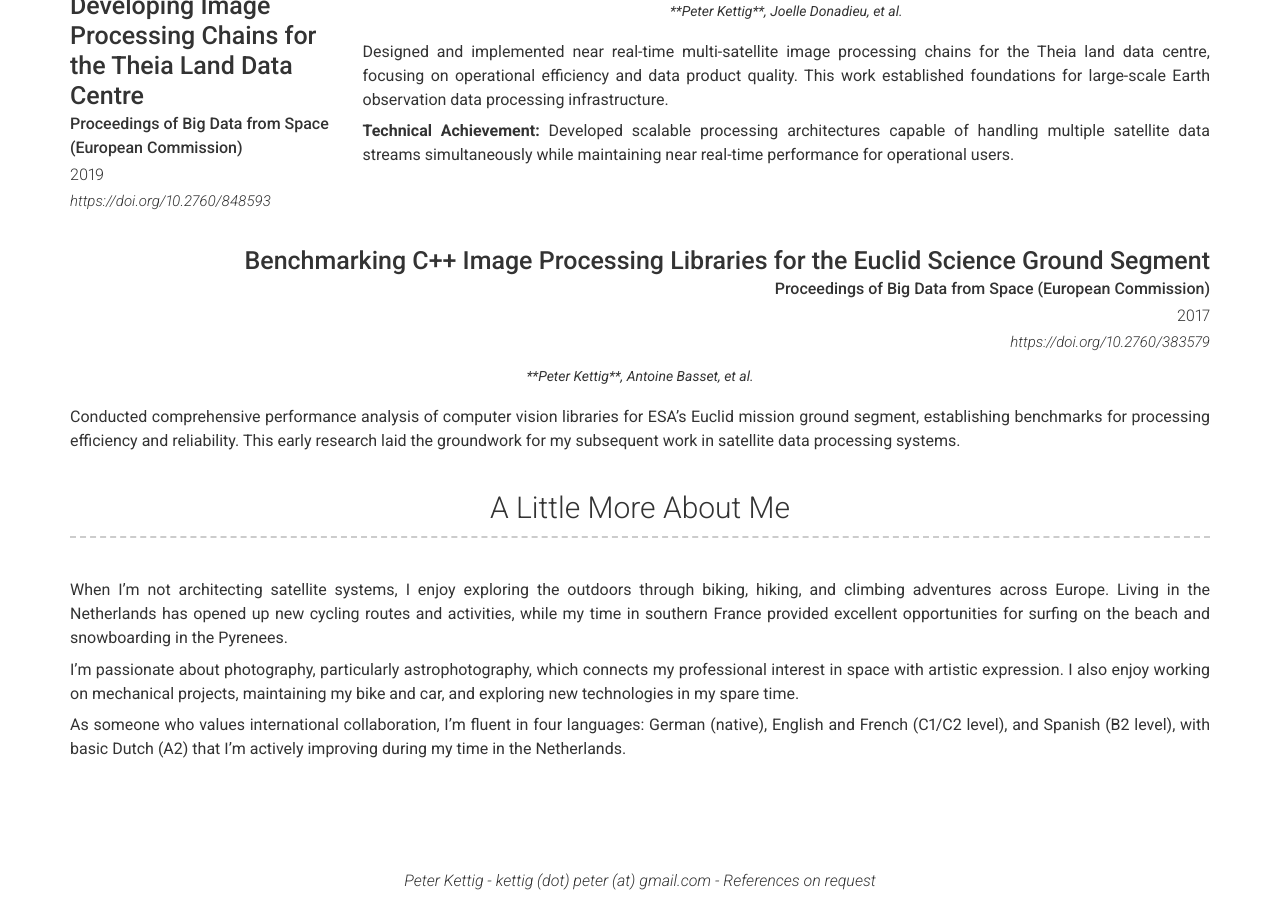
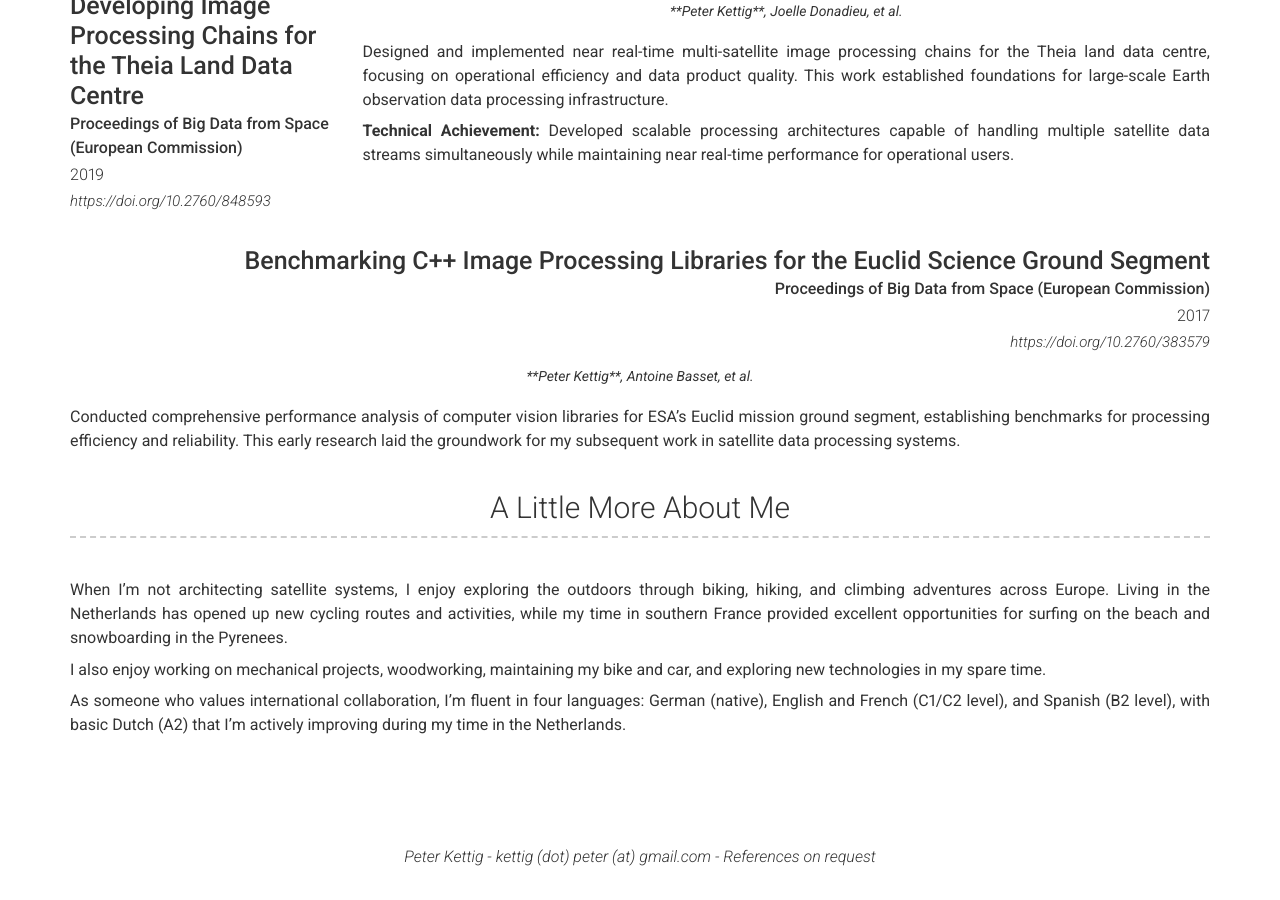
Before and after one commit to petket-5/petket-5.github.io, a Jekyll site: the page built from index.md, in a window 1280 px wide and 900 px high, scrolled down 4720 px. Built offline with Jekyll 4.4.1, drawn with Linux system fonts in a browser that asks for light colours; nearby versions of some CDN libraries; after the commit the page ends 5596 px from its top, so only the background shows below that.

Commit message:
Update personal projects

```diff
--- a/_config.yml
+++ b/_config.yml
@@ -271,7 +271,7 @@ content:
     content: | # this will include new lines to allow paragraphs
       When I'm not architecting satellite systems, I enjoy exploring the outdoors through biking, hiking, and climbing adventures across Europe. Living in the Netherlands has opened up new cycling routes and activities, while my time in southern France provided excellent opportunities for surfing on the beach and snowboarding in the Pyrenees.
 
-      I'm passionate about photography, particularly astrophotography, which connects my professional interest in space with artistic expression. I also enjoy working on mechanical projects, maintaining my bike and car, and exploring new technologies in my spare time.
+      I also enjoy working on mechanical projects, woodworking, maintaining my bike and car, and exploring new technologies in my spare time.
 
       As someone who values international collaboration, I'm fluent in four languages: German (native), English and French (C1/C2 level), and Spanish (B2 level), with basic Dutch (A2) that I'm actively improving during my time in the Netherlands.
 
```
